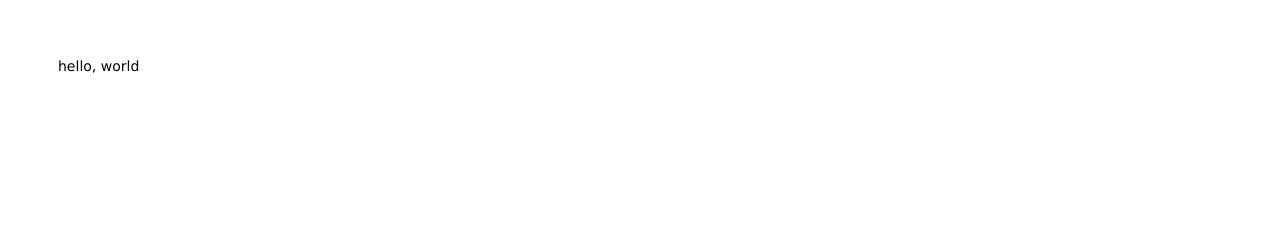
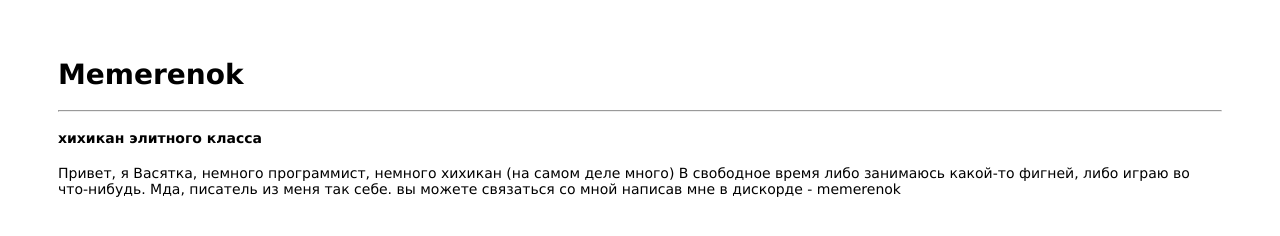
Before and after one commit to vvv112/.about, a plain HTML site: page index.html in a window 1280 px wide. Drawn offline with Linux system fonts and the light colour scheme.

Commit message:
Update index.html

```diff
--- a/index.html
+++ b/index.html
@@ -1,2 +1,12 @@
-<link rel="stylesheet" href="./style.css">
-hello, world
+<head><link rel="stylesheet" href="./style.css">
+<title>Memerenok</title>
+<meta charset="UTF-8">
+</head>
+<h1>Memerenok</h1>
+<hr>
+<h4>хихикан элитного класса</h4>
+<p>
+Привет, я Васятка, немного программист, немного хихикан (на самом деле много)
+В свободное время либо занимаюсь какой-то фигней, либо играю во что-нибудь.
+Мда, писатель из меня так себе. вы можете связаться со мной написав мне в дискорде - memerenok
+</p>
```
